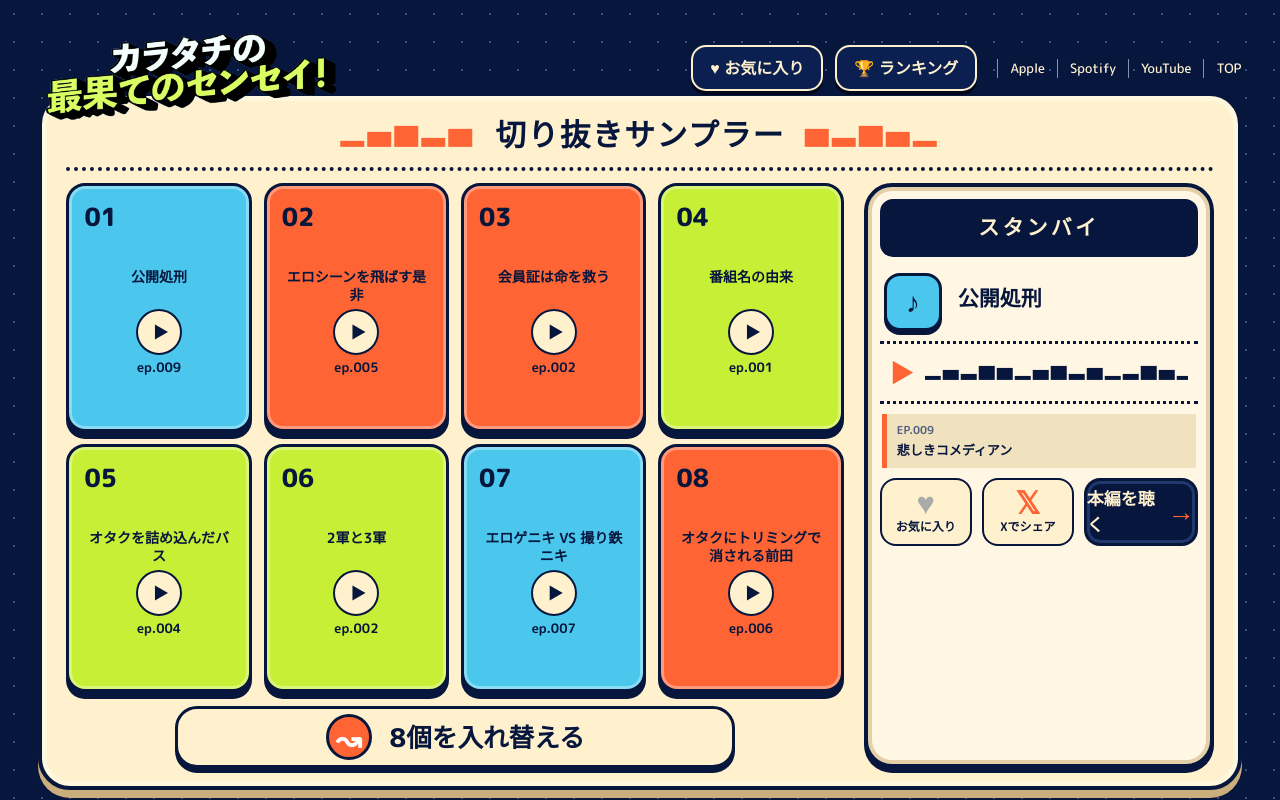
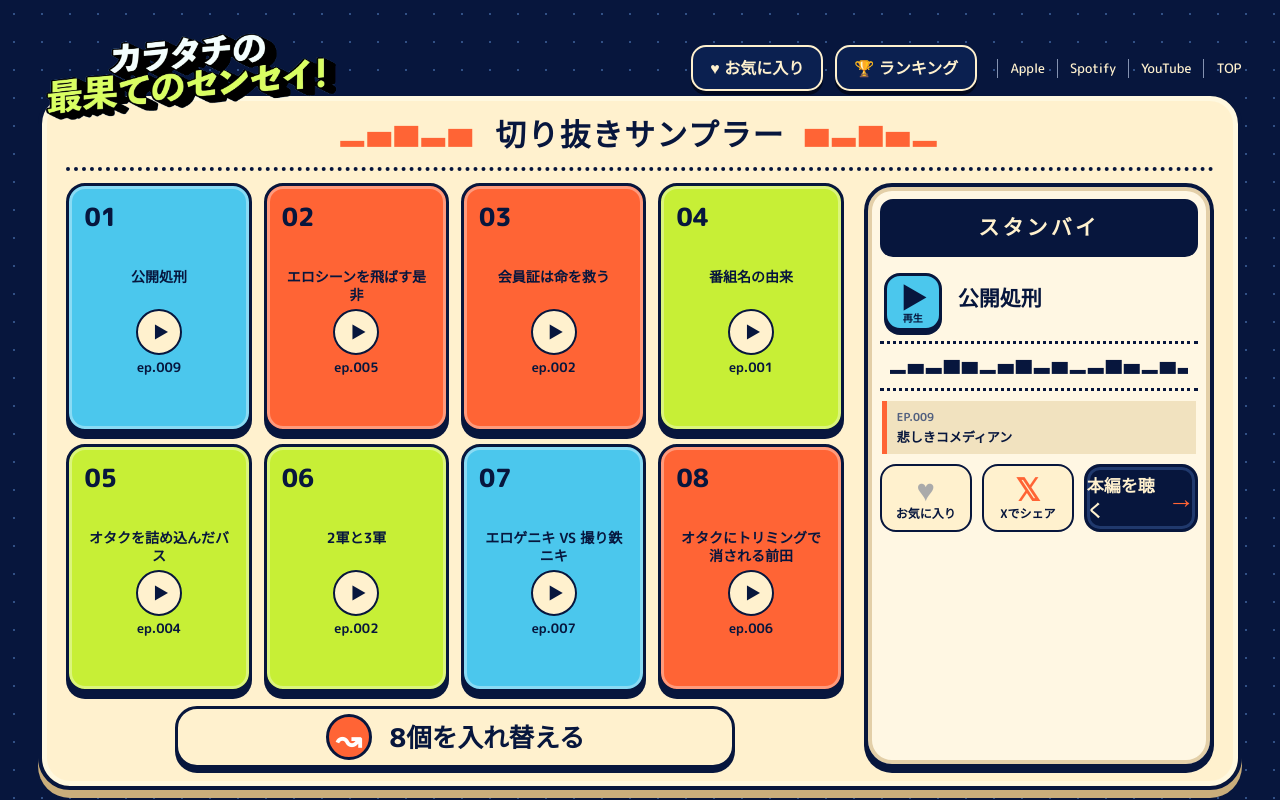
Before and after one commit to makoto-1982/kirinuki, a Next.js app: page / in a window 1280 px wide. Built offline with nearby package versions, Linux system fonts and the light colour scheme.

Commit message:
再生ボタンをわかりやすく改善

```diff
--- a/app/globals.css
+++ b/app/globals.css
@@ -41,8 +41,8 @@ button { color:inherit; }
 .empty { display:grid; place-items:center; min-height:360px; border:3px dashed var(--navy); border-radius:25px; text-align:center; font-size:20px; line-height:2; }
 .now-playing { border:4px solid var(--navy); border-radius:28px; padding:16px; background:#fff7e3; box-shadow:0 7px 0 var(--navy),inset 0 0 0 4px #e3cfa8; }
 .now-label { min-height:58px; display:grid; place-items:center; padding:10px; border:3px solid var(--navy); border-radius:13px; background:var(--navy); color:var(--cream); text-align:center; font-size:24px; font-weight:800; letter-spacing:.15em; }
-.track-head { display:flex; gap:16px; align-items:center; padding:24px 4px 14px; }.track-head h2 { margin:0 0 6px; font-size:24px; font-weight:700; }.track-head p { margin:0; font-family:var(--font-rounded),sans-serif; font-weight:700; }.mini-pad { display:grid; place-items:center; width:70px; height:70px; flex:0 0 auto; border:3px solid var(--navy); border-radius:16px; font-size:28px; box-shadow:0 4px 0 var(--navy); }
-.wave { display:flex; width:100%; align-items:center; gap:10px; margin-bottom:24px; padding:14px 10px; border:0; border-top:3px dotted var(--navy); border-bottom:3px dotted var(--navy); background:transparent; cursor:pointer; }.wave span { color:var(--orange); font-size:25px; }.wave i { overflow:hidden; color:var(--navy); font-style:normal; letter-spacing:2px; white-space:nowrap; }.wave i.moving { animation:pulse .65s steps(2) infinite; }
+.track-head { display:flex; gap:16px; align-items:center; padding:24px 4px 14px; }.track-head h2 { margin:0 0 6px; font-size:24px; font-weight:700; }.track-head p { margin:0; font-family:var(--font-rounded),sans-serif; font-weight:700; }.mini-pad { display:grid; place-items:center; width:70px; height:70px; flex:0 0 auto; border:3px solid var(--navy); border-radius:16px; font-size:28px; box-shadow:0 4px 0 var(--navy); }.mini-play { grid-template-rows:1fr auto; gap:1px; padding:8px 4px 5px; cursor:pointer; transition:transform .12s ease,box-shadow .12s ease,outline-color .12s ease; }.mini-play span { padding-left:3px; font-size:28px; line-height:1; }.mini-play small { font-size:10px; font-weight:800; line-height:1; }.mini-play:hover { transform:translateY(-2px); box-shadow:0 6px 0 var(--navy); }.mini-play:active,.mini-play.is-playing { transform:translateY(3px); box-shadow:0 1px 0 var(--navy); outline:4px solid var(--orange); outline-offset:3px; }
+.wave { display:flex; width:100%; align-items:center; margin-bottom:24px; padding:14px 10px; border-top:3px dotted var(--navy); border-bottom:3px dotted var(--navy); }.wave i { width:100%; overflow:hidden; color:var(--navy); font-style:normal; letter-spacing:2px; text-align:center; white-space:nowrap; }.wave i.moving { animation:pulse .65s steps(2) infinite; }
 .source-episode { margin:-10px 2px 16px; padding:10px 12px; border-left:5px solid var(--orange); background:#f1e2bf; line-height:1.35; }
 .source-episode span { display:block; margin-bottom:3px; color:#536180; font:700 11px var(--font-rounded),sans-serif; }
 .source-episode strong { display:block; font-size:13px; font-weight:700; }
--- a/app/page.tsx
+++ b/app/page.tsx
@@ -189,10 +189,16 @@ export default function Home() {
 
           <aside className="now-playing">
             <div className="now-label">{playing ? "再生中" : "スタンバイ"}</div>
-            <div className="track-head"><span className={`mini-pad ${active.color}`}>♪</span><div><h2>{active.clipTitle}</h2></div></div>
-            <button className="wave" onClick={togglePlayback} aria-label={playing ? "一時停止" : "再生"}>
-              <span>{playing ? "Ⅱ" : "▶"}</span><i className={playing ? "moving" : ""}>▂▅▃▇▆▂▅▇▃▆▂▃▇▅▂▆▃▇▂▅▆▃▂▇</i>
-            </button>
+            <div className="track-head">
+              <button className={`mini-pad mini-play ${active.color} ${playing ? "is-playing" : ""}`} onClick={togglePlayback} aria-label={playing ? "一時停止" : "再生"}>
+                <span>{playing ? "Ⅱ" : "▶"}</span>
+                <small>{playing ? "一時停止" : "再生"}</small>
+              </button>
+              <div><h2>{active.clipTitle}</h2></div>
+            </div>
+            <div className="wave" aria-hidden="true">
+              <i className={playing ? "moving" : ""}>▂▅▃▇▆▂▅▇▃▆▂▃▇▅▂▆▃▇▂▅▆▃▂▇</i>
+            </div>
             <div className="source-episode"><span>EP.{String(active.episode).padStart(3, "0")}</span><strong>{episodeTitle(active.episode)}</strong></div>
             <div className="now-actions">
               <button className={`heart ${favorites.includes(active.id) ? "liked" : ""}`} onClick={() => toggleFavorite(active.id)}><span>♥</span>{favorites.includes(active.id) ? "保存済み" : "お気に入り"}</button>
```
